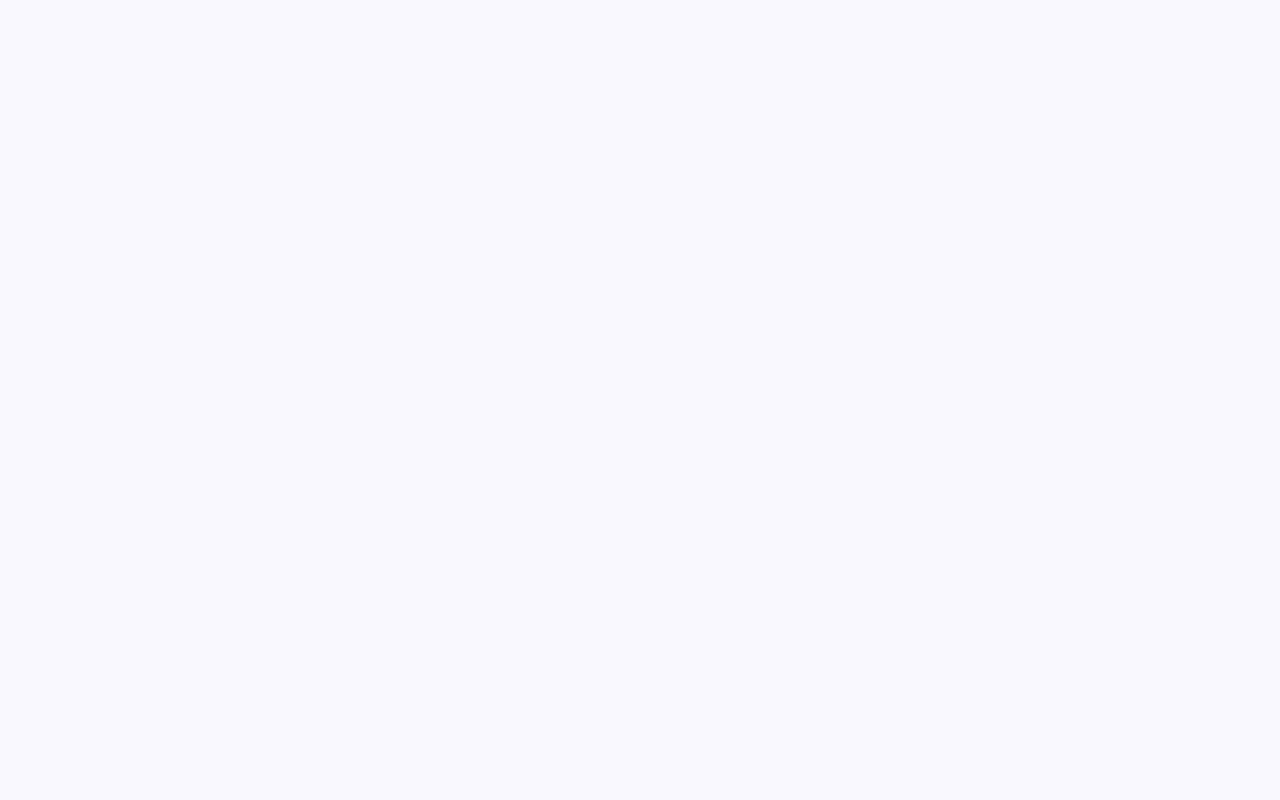
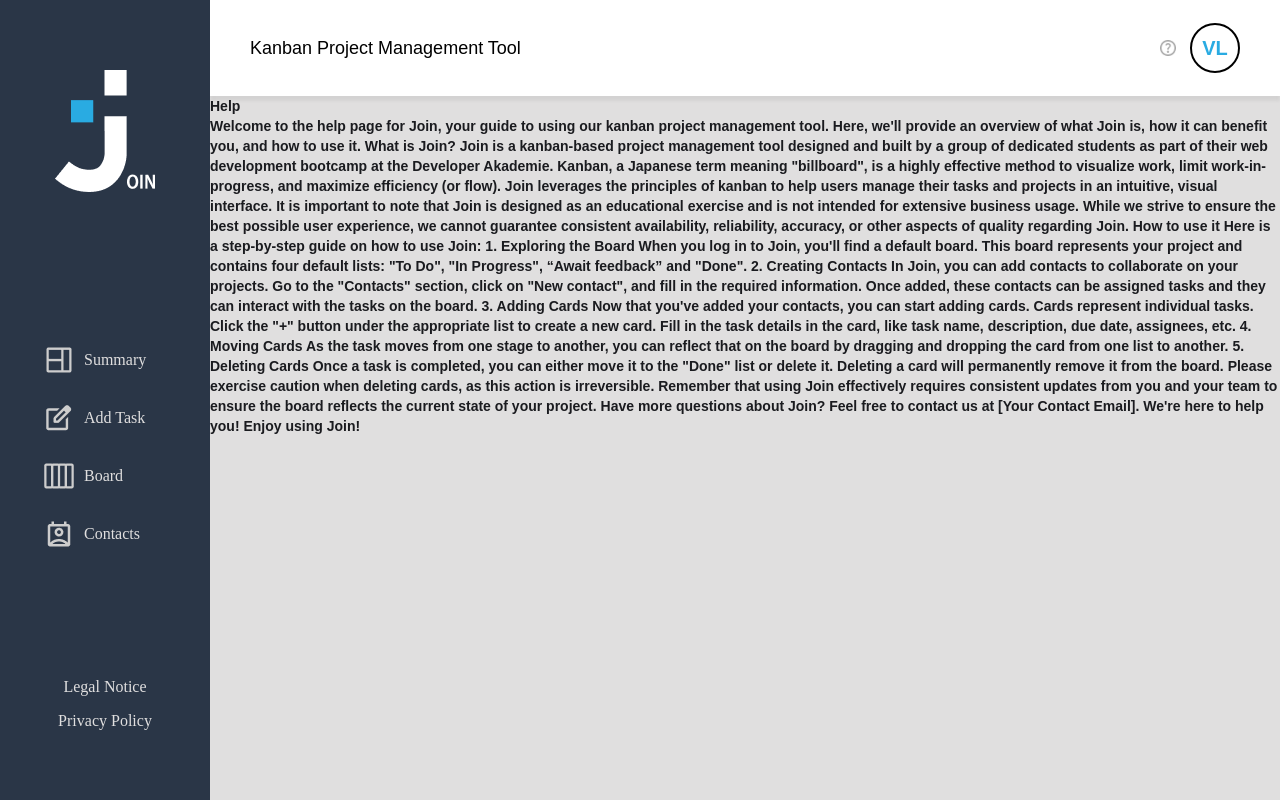
Before and after one commit to c44n/join, an Angular app: page /help in a window 1280 px wide. Before the commit this address led to /. Built offline with nearby package versions, Linux system fonts and the light colour scheme; a web font is replaced by a local one.

Commit message:
btn added but not working

```diff
--- a/src/app/app.routes.ts
+++ b/src/app/app.routes.ts
@@ -6,6 +6,8 @@ import { LegalNoticeComponents } from './components/legal-notice-components/lega
 import { PrivacyPolicyComponents } from './components/privacy-policy-components/privacy-policy-components';
 import { SignUp } from './components/sign-up/sign-up';
 import { MainLayout } from './layouts/main-layout/main-layout';
+import { Help } from './components/help/help';
+import { Header } from './components/header/header';
 
 
 export const routes: Routes = [
@@ -19,6 +21,7 @@ export const routes: Routes = [
       { path: 'board', component: Board },
       { path: 'privacy-policy', component: PrivacyPolicyComponents },
       { path: 'legal-notice', component: LegalNoticeComponents },
+      { path: 'help', component: Help },
     ]
   }
 ];
--- a/src/app/components/header/header.html
+++ b/src/app/components/header/header.html
@@ -23,7 +23,7 @@
 
 <ng-template #avatarMenu>
   <div class="dropdown-menu" cdkMenu>
-    <button class="help-mobile" cdkMenuItem>Help</button>
+    <button class="help-mobile" cdkMenuItem [routerLink]="'/help'">Help</button>
     <button cdkMenuItem [routerLink]="'/legal-notice'">Legal Notice</button>
     <button cdkMenuItem [routerLink]="'/privacy-policy'">Privacy Policy</button>
     <button cdkMenuItem>Log out</button>
--- a/src/app/components/header/header.ts
+++ b/src/app/components/header/header.ts
@@ -5,11 +5,13 @@ import { RouterModule } from '@angular/router';
 
 @Component({
   selector: 'app-header',
+  standalone: true,
   imports: [CdkMenuModule, RouterModule],
   templateUrl: './header.html',
   styleUrl: './header.scss',
 })
 export class Header {
+
   readonly avatarMenuPositions: ConnectedPosition[] = [
     {
       originX: 'end',
--- /dev/null
+++ b/src/app/components/help/help.html
@@ -0,0 +1,34 @@
+<div class="help-container">
+  <h1>Help</h1>
+  <div class="help">
+    <h2>
+      Welcome to the help page for Join, your guide to using our kanban project management tool.
+      Here, we'll provide an overview of what Join is, how it can benefit you, and how to use it.
+      What is Join? Join is a kanban-based project management tool designed and built by a group of
+      dedicated students as part of their web development bootcamp at the Developer Akademie.
+      Kanban, a Japanese term meaning "billboard", is a highly effective method to visualize work,
+      limit work-in-progress, and maximize efficiency (or flow). Join leverages the principles of
+      kanban to help users manage their tasks and projects in an intuitive, visual interface. It is
+      important to note that Join is designed as an educational exercise and is not intended for
+      extensive business usage. While we strive to ensure the best possible user experience, we
+      cannot guarantee consistent availability, reliability, accuracy, or other aspects of quality
+      regarding Join. How to use it Here is a step-by-step guide on how to use Join: 1. Exploring
+      the Board When you log in to Join, you'll find a default board. This board represents your
+      project and contains four default lists: "To Do", "In Progress", “Await feedback” and "Done".
+      2. Creating Contacts In Join, you can add contacts to collaborate on your projects. Go to the
+      "Contacts" section, click on "New contact", and fill in the required information. Once added,
+      these contacts can be assigned tasks and they can interact with the tasks on the board. 3.
+      Adding Cards Now that you've added your contacts, you can start adding cards. Cards represent
+      individual tasks. Click the "+" button under the appropriate list to create a new card. Fill
+      in the task details in the card, like task name, description, due date, assignees, etc. 4.
+      Moving Cards As the task moves from one stage to another, you can reflect that on the board by
+      dragging and dropping the card from one list to another. 5. Deleting Cards Once a task is
+      completed, you can either move it to the "Done" list or delete it. Deleting a card will
+      permanently remove it from the board. Please exercise caution when deleting cards, as this
+      action is irreversible. Remember that using Join effectively requires consistent updates from
+      you and your team to ensure the board reflects the current state of your project. Have more
+      questions about Join? Feel free to contact us at [Your Contact Email]. We're here to help you!
+      Enjoy using Join!
+    </h2>
+  </div>
+</div>
```
Also changed, not shown: src/app/components/help/help.ts (added, +9 -0 lines), src/app/components/help/help.scss (added), 1 other file (tests, documents, lock files or other folders).
